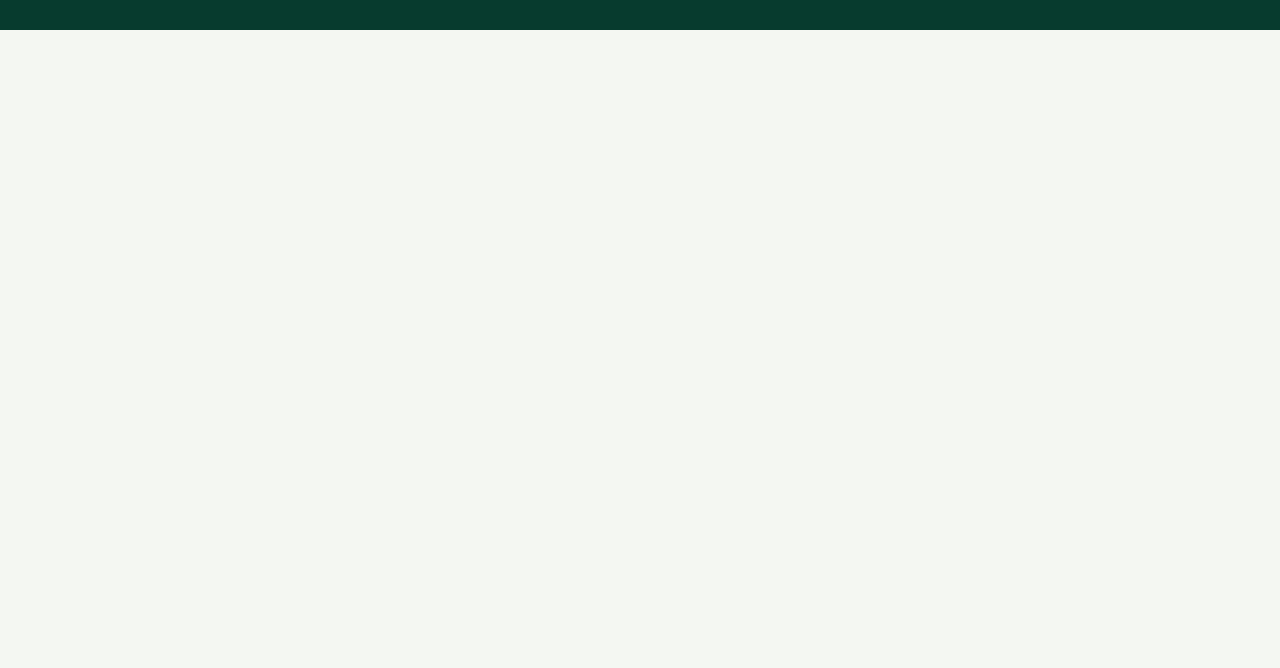
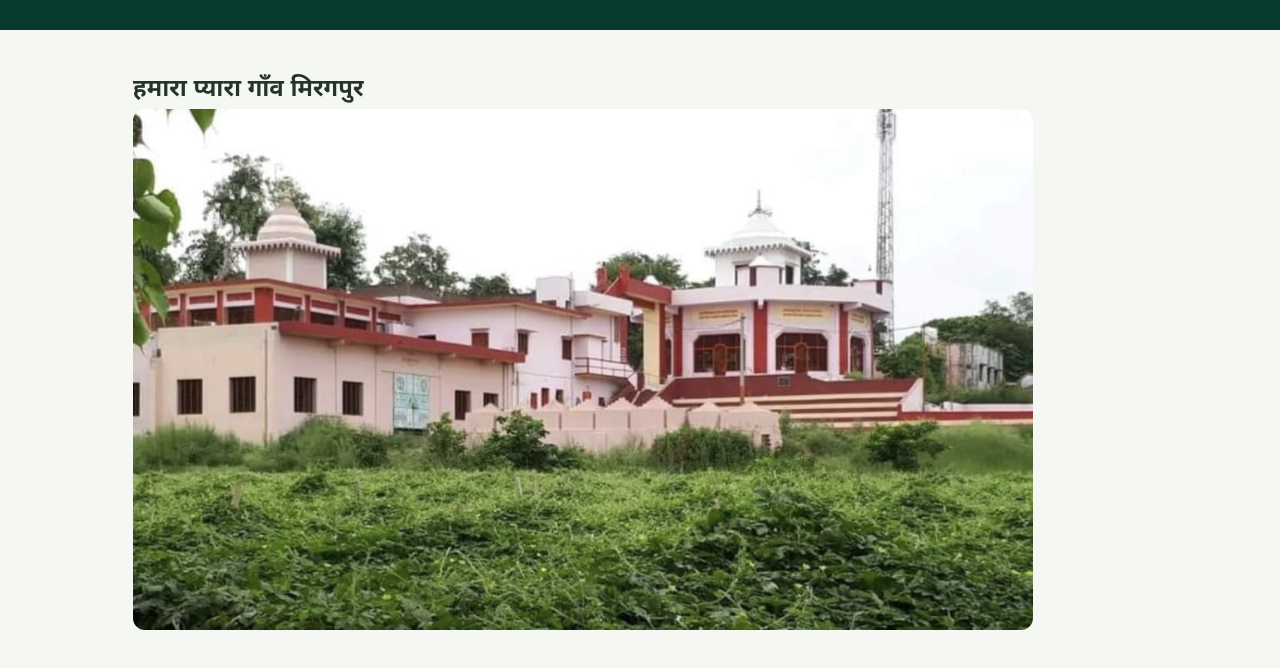
Before and after one commit to sourabgujjar669-ctrl/Miragpur-gurjar-, a plain HTML site: page index.html in a window 1280 px wide. Shown: the part 2667-3335 px from the top of the page. Before the commit the page ends 2697 px from the top, so only its background shows below. Drawn offline with Linux system fonts and the light colour scheme.

Commit message:
Add section with village image and heading

```diff
--- a/index.html
+++ b/index.html
@@ -402,6 +402,14 @@
     <p>शिक्षा • संस्कृति • भाईचारा • विकास</p>
     <p>© 2026 Miragpur Gurjar</p>
   </footer>
+<section>
+  <h2>हमारा प्यारा गाँव मिरगपुर</h2>
 
+  <img
+    src="./IMG-20261017-WA0002.jpg"
+    alt="मिरगपुर गाँव की तस्वीर"
+    style="width:100%; max-width:900px; height:auto; border-radius:12px;"
+  >
+</section>
 </body>
 </html>
```
